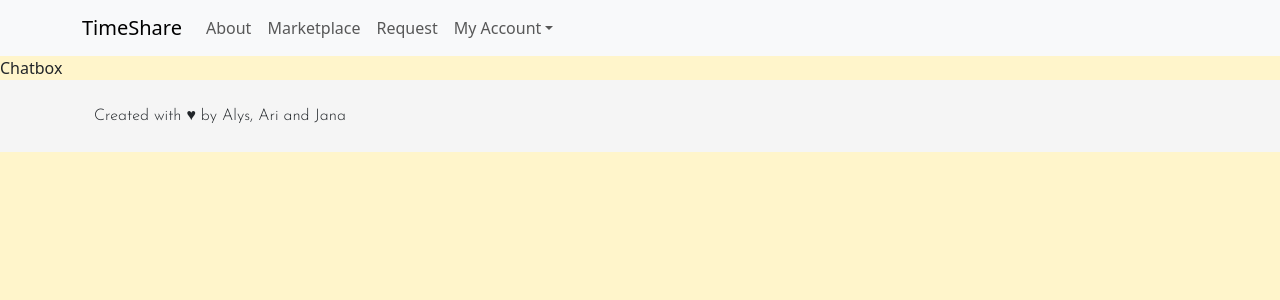
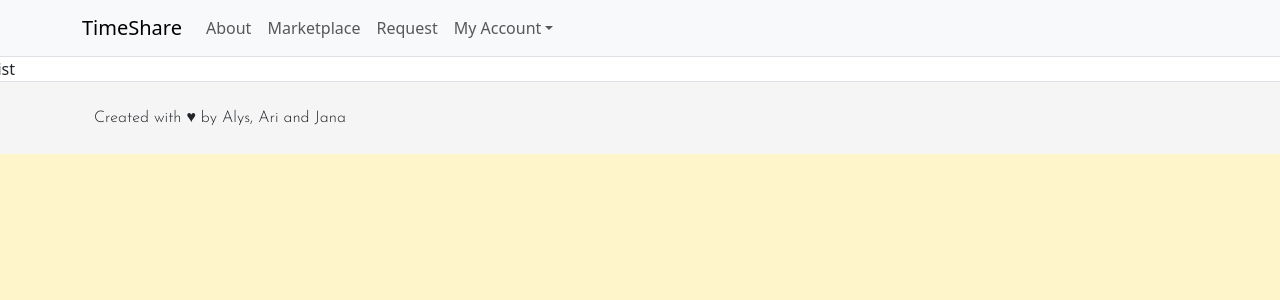
Before and after one commit to CodeOp-tech/fs34-group-C, a React (Vite) app in the folder client/: page /chatbox in a window 1280 px wide. Shown: the top 300 px of the page. Built offline with nearby package versions, Linux system fonts and the light colour scheme; sample sign-in values are in the browser's storage.

Commit message:
Create chat route

```diff
--- a/client/package.json
+++ b/client/package.json
@@ -12,10 +12,12 @@
   "dependencies": {
     "axios": "^1.6.7",
     "bootstrap": "^5.3.3",
+    "pusher-js": "^8.4.0-rc2",
     "react": "^18.2.0",
     "react-bootstrap": "^2.10.1",
     "react-dom": "^18.2.0",
-    "react-router-dom": "^6.22.3"
+    "react-router-dom": "^6.22.3",
+    "vite-plugin-env-compatible": "^2.0.1"
   },
   "devDependencies": {
     "@types/react": "^18.2.56",
--- /dev/null
+++ b/client/src/components/Chat.jsx
@@ -0,0 +1,5 @@
+import React from "react";
+
+export default function Chat() {
+  return <div>Chat</div>;
+}
--- /dev/null
+++ b/client/src/components/List.jsx
@@ -0,0 +1,5 @@
+import React from "react";
+
+export default function List() {
+  return <div>List</div>;
+}
--- a/client/src/components/NavBar.jsx
+++ b/client/src/components/NavBar.jsx
@@ -44,6 +44,11 @@ export default function NavBar() {
                   </NavDropdown.Item>
                 )}
                 {isLoggedIn && (
+                  <NavDropdown.Item as={Link} to="/chatbox">
+                    Chats
+                  </NavDropdown.Item>
+                )}
+                {isLoggedIn && (
                   <NavDropdown.Item onClick={logout}>Log out</NavDropdown.Item>
                 )}
               </NavDropdown>
--- a/client/src/pages/Chatbox.jsx
+++ b/client/src/pages/Chatbox.jsx
@@ -1,5 +1,16 @@
-import React from "react";
+import { Outlet } from "react-router-dom";
+import Chat from "../components/Chat";
+import List from "../components/List";
 
 export default function Chatbox() {
-  return <div>Chatbox</div>;
+  return (
+    <div className="row h-100 border rounded bg-white shadow">
+      <div className="col-3 px-0 ">
+        <List />
+      </div>
+      <div className="col-9 px-0 border-left">
+        <Outlet />
+      </div>
+    </div>
+  );
 }
--- a/client/vite.config.js
+++ b/client/vite.config.js
@@ -1,9 +1,10 @@
 import { defineConfig } from "vite";
 import react from "@vitejs/plugin-react-swc";
+import envCompatible from "vite-plugin-env-compatible";
 
 // https://vitejs.dev/config/
 export default defineConfig({
-  plugins: [react()],
+  plugins: [react(), envCompatible({ filePath: ".env" })],
   server: {
     proxy: {
       "/api": {
```
Also changed, not shown: 1 other file (tests, documents, lock files or other folders).
